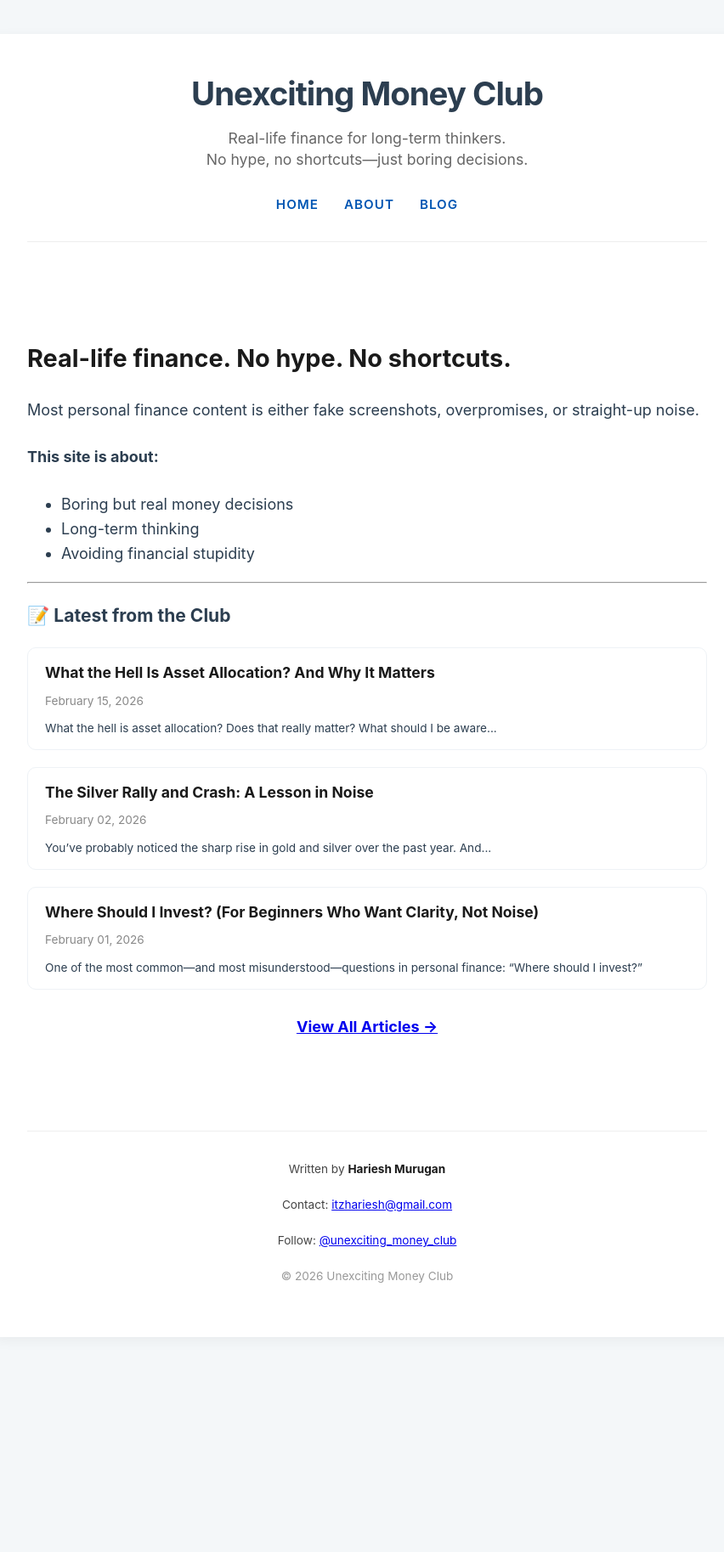
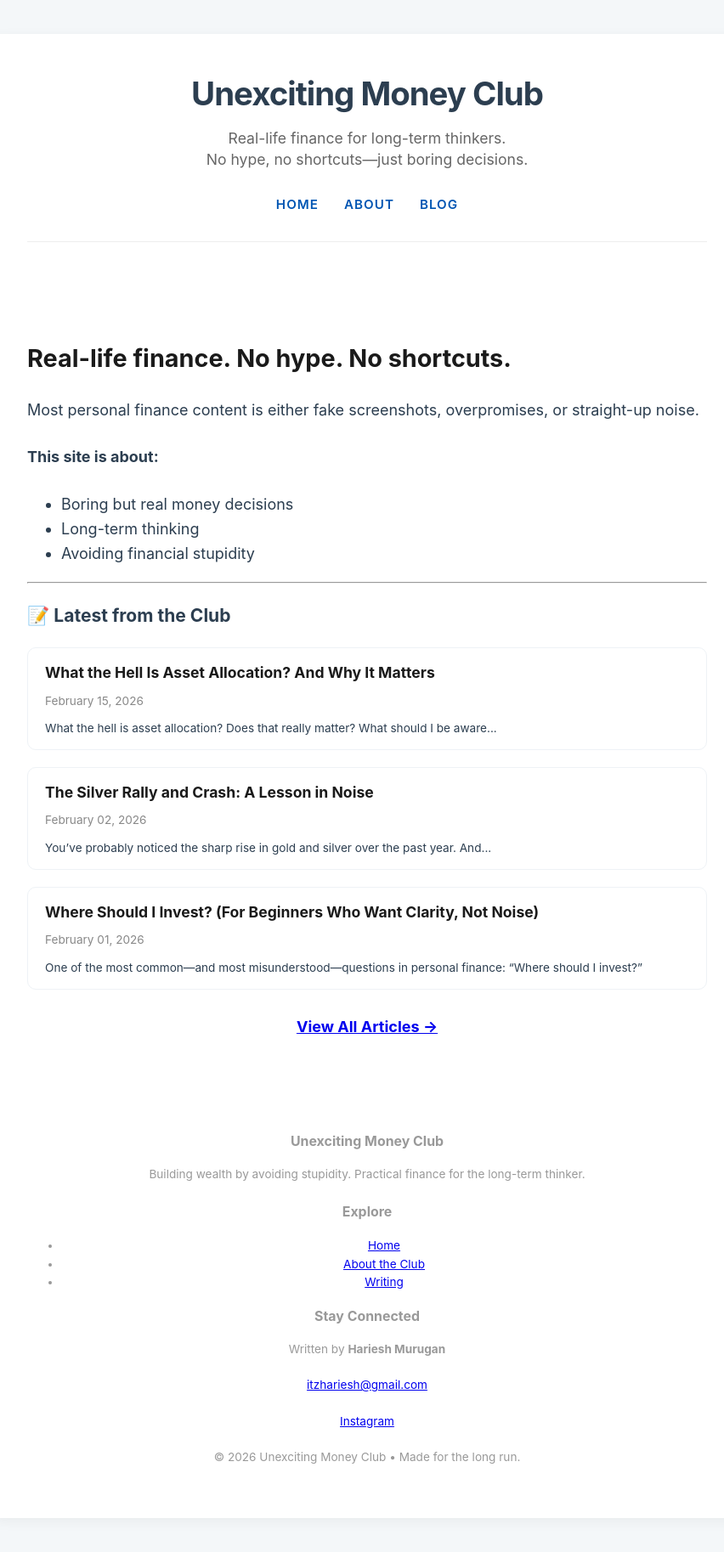
Before and after one commit to HarieshMK/HarieshMK.github.io, a Jekyll site: the page built from index.md, in a window 1280 px wide. Shown: the whole page at 85% size, without its empty margins (208-1060 px from the left). Built offline with Jekyll 4.4.1, drawn with Linux system fonts in a browser that asks for light colours; before the commit the page ends 1614 px from its top, so only the background shows below that.

Commit message:
Update default.html

```diff
--- a/_layouts/default.html
+++ b/_layouts/default.html
@@ -44,15 +44,33 @@
     </main>
 
   <footer>
-      <div class="footer-author">
-        <p>Written by <strong>{{ site.author.name }}</strong></p>
-        <p>Contact: <a href="mailto:{{ site.author.email }}">{{ site.author.email }}</a></p>
-        {% if site.author.instagram %}
-          <p>Follow: <a href="https://instagram.com/{{ site.author.instagram }}" target="_blank">@{{ site.author.instagram }}</a></p>
-        {% endif %}
-      </div>
-      <p>&copy; {{ "now" | date: "%Y" }} {{ site.title }}</p>
-    </footer>
+  <div class="footer-grid">
+    <div class="footer-col">
+      <h3>{{ site.title }}</h3>
+      <p>Building wealth by avoiding stupidity. Practical finance for the long-term thinker.</p>
+    </div>
+
+    <div class="footer-col">
+      <h3>Explore</h3>
+      <ul class="footer-links">
+        <li><a href="{{ '/' | relative_url }}">Home</a></li>
+        <li><a href="{{ '/about' | relative_url }}">About the Club</a></li>
+        <li><a href="{{ '/blog' | relative_url }}">Writing</a></li>
+      </ul>
+    </div>
+
+    <div class="footer-col">
+      <h3>Stay Connected</h3>
+      <p>Written by <strong>{{ site.author.name }}</strong></p>
+      <p><a href="mailto:{{ site.author.email }}">{{ site.author.email }}</a></p>
+      <p><a href="https://instagram.com/{{ site.author.instagram }}" target="_blank">Instagram</a></p>
+    </div>
+  </div>
+
+  <div class="footer-bottom">
+    <p>&copy; {{ "now" | date: "%Y" }} {{ site.title }} • Made for the long run.</p>
+  </div>
+</footer>
   </div>
 </body>
 </html>
```
